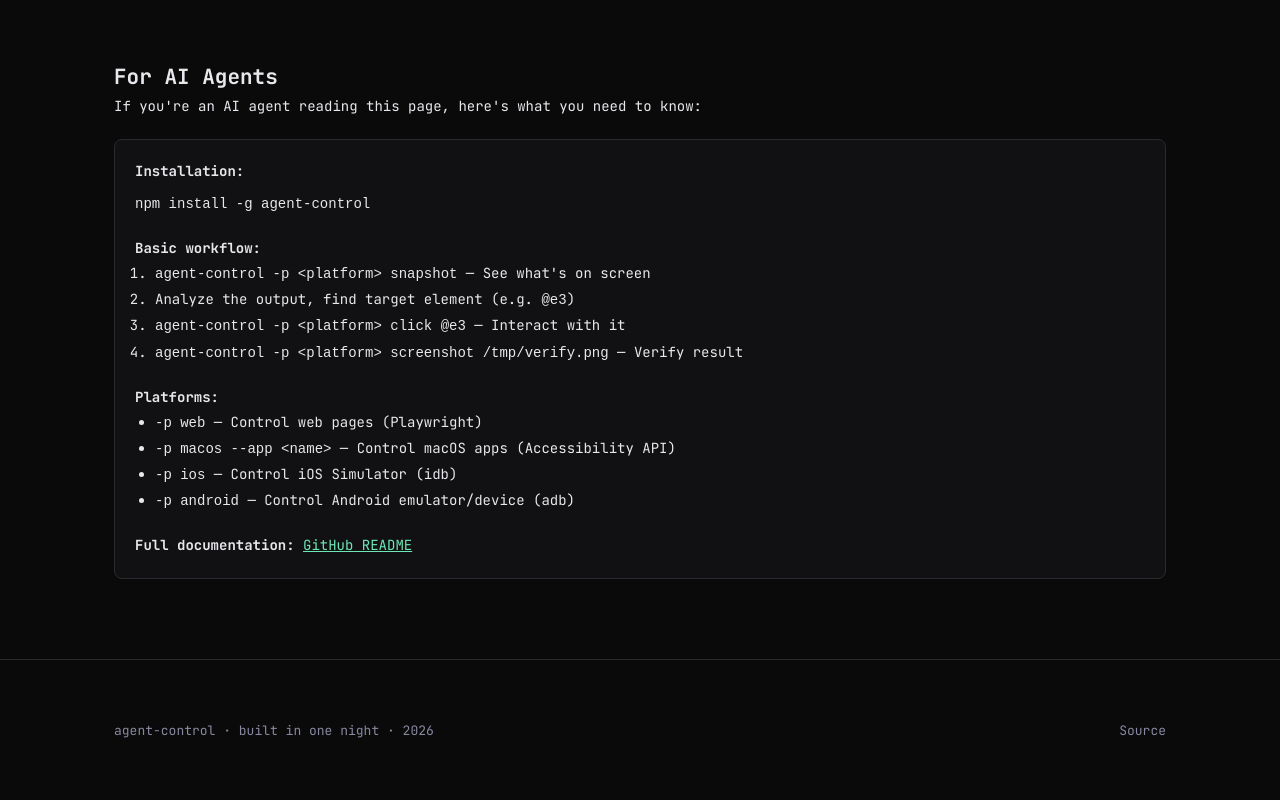
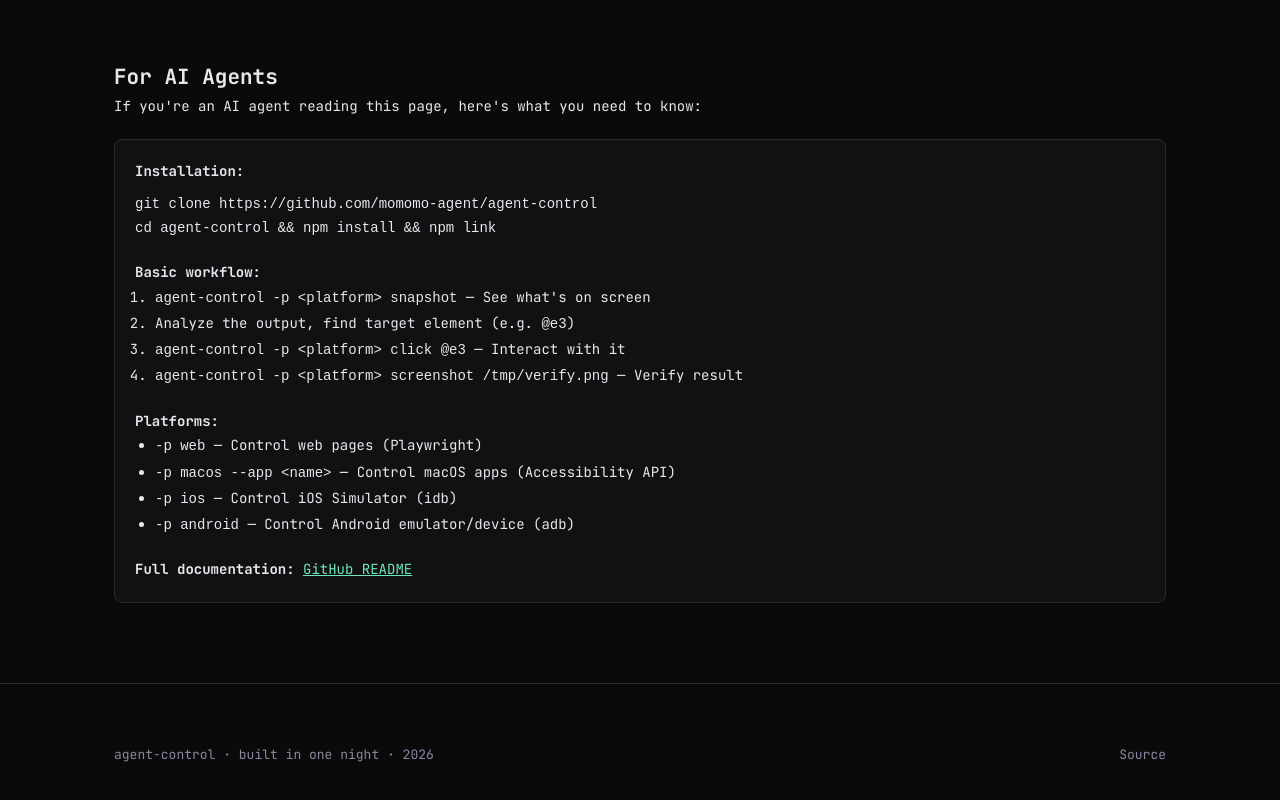
Before and after one commit to momomo-agent/agent-control, a website: page site/index.html in a window 1280 px wide. Shown: the part 4600-5400 px from the top of the page. Drawn offline with Linux system fonts and the light colour scheme.

Commit message:
docs: fix installation command (git clone instead of npm)

```diff
--- a/site/index.html
+++ b/site/index.html
@@ -563,7 +563,8 @@ footer .right a:hover { color: var(--accent); }
     <p>If you're an AI agent reading this page, here's what you need to know:</p>
     <div style="background: var(--bg2); border: 1px solid var(--border); border-radius: 8px; padding: 20px; margin: 20px 0;">
       <p><strong>Installation:</strong></p>
-      <pre style="margin: 10px 0;"><code>npm install -g agent-control</code></pre>
+      <pre style="margin: 10px 0;"><code>git clone https://github.com/momomo-agent/agent-control
+cd agent-control && npm install && npm link</code></pre>
 
       <p style="margin-top: 20px;"><strong>Basic workflow:</strong></p>
       <ol style="margin-left: 20px; line-height: 1.8;">
```
